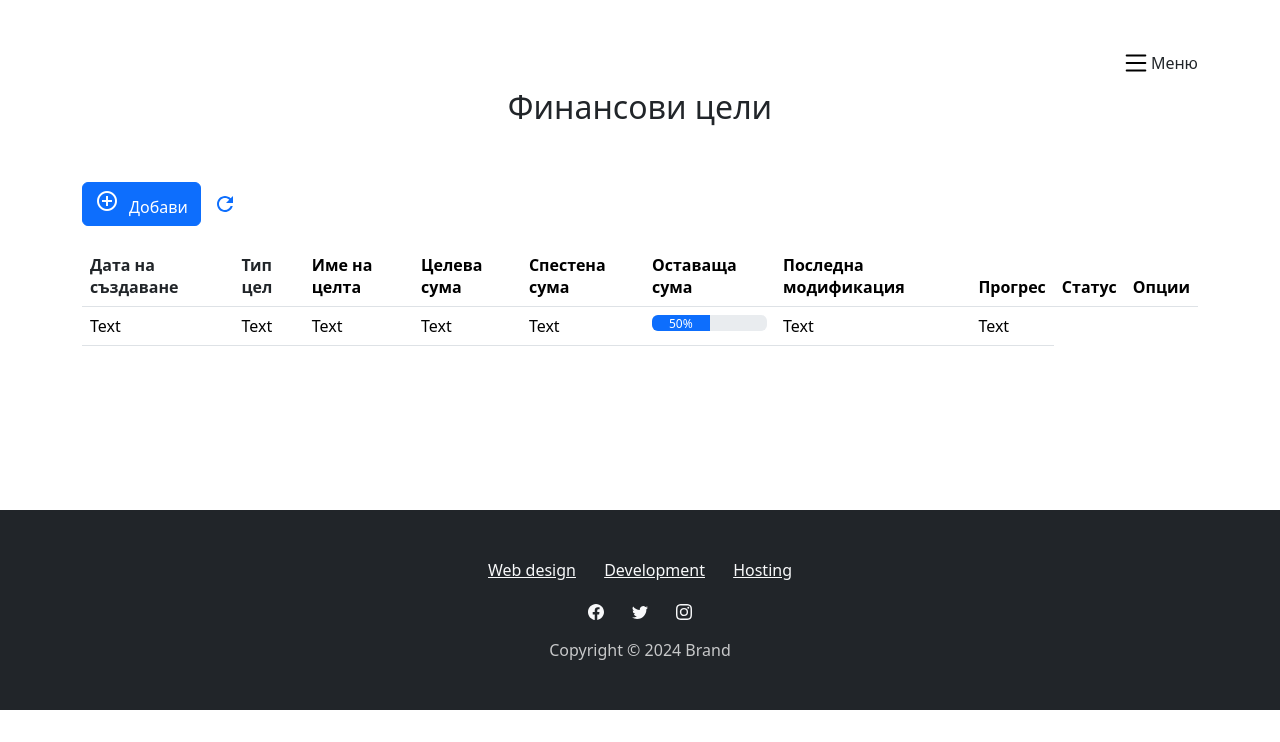
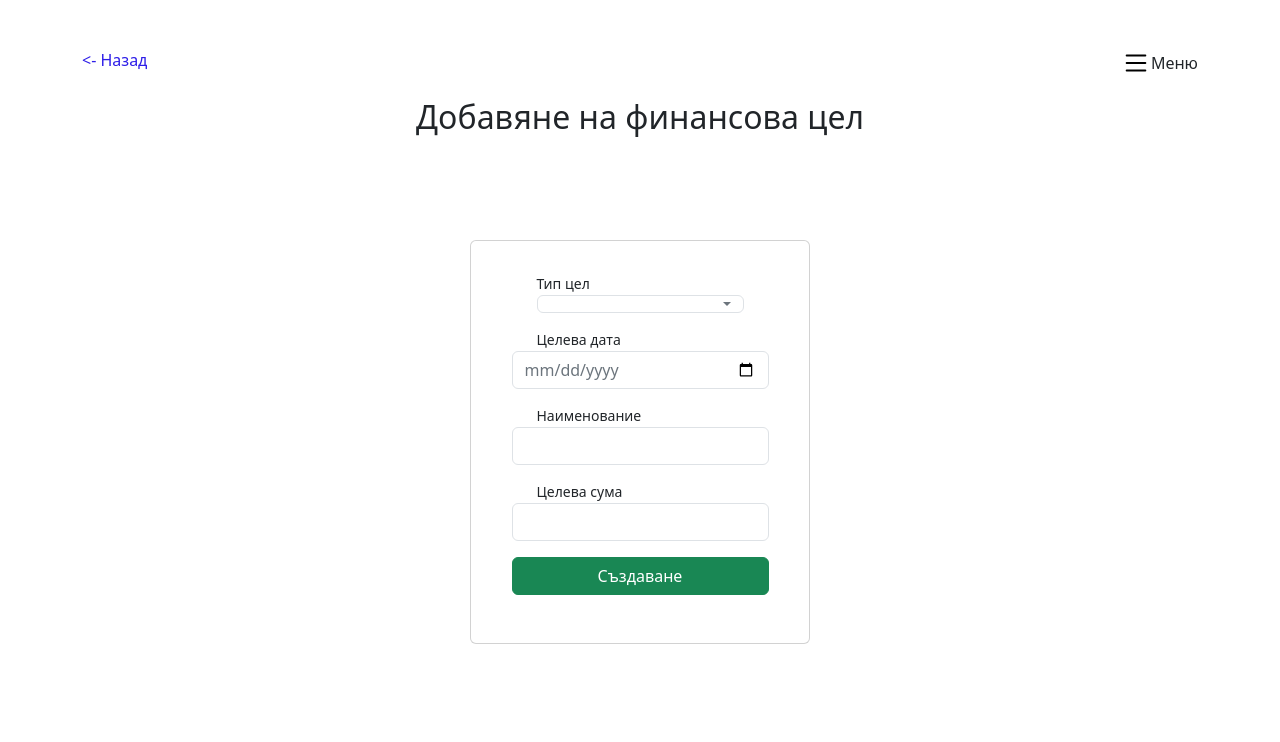
Before and after one commit to ivk4e/finance-app-org, a PHP site: page /index.php?page=finance-goals&action=add in a window 1280 px wide. Shown: the top 742 px of the page. Before the commit the page ends 710 px from the top, so only its background shows below. Run offline with PHP 8.4, Linux system fonts and the light colour scheme.

Commit message:
Finance Goals - add, edit pages added to index page

```diff
--- a/index.php
+++ b/index.php
@@ -1,12 +1,26 @@
 <?php
     $page = $_GET['page'] ?? 'hello';
-    //$page = 'pages/' . $page . '.php';
+    $action = $_GET['action'] ?? 'view';
 
     $page_path = '';
+    $page_title = '';
+    $show_back_button = false;
+
     switch ($page) {
         case 'finance-goals':
-            $page_path = './pages/finance-goals/finance-goals.php';
-            $page_title = 'Финансови цели';
+            if ($action === 'add') {
+                $page_path = './pages/finance-goals/add-finance-goal.php';
+                $page_title = 'Добавяне на финансова цел';
+                $show_back_button = true;
+            }
+            else if ($action === 'edit') {
+                $page_path = './pages/finance-goals/edit-finance-goal.php';
+                $page_title = 'Редактиране на финансова цел';
+                $show_back_button = true;
+            } else {
+                $page_path = './pages/finance-goals/finance-goals.php';
+                $page_title = 'Финансови цели';
+            }
             break;
         case 'my-credits':
             $page_path = './pages/credits/my-credits.php';
@@ -39,12 +53,28 @@
     <div style="display: block;">
         <div id="main-content" style="margin-bottom: 100px;">
             <div class="container py-4 py-xl-5">
-                <div class="d-sm-flex d-md-flex d-lg-flex d-xl-flex d-xxl-flex justify-content-sm-end justify-content-xxl-end" style="display: inline-flex;margin-bottom: 10px;"><button class="toggle-sidebar" type="button" data-bs-target="#offcanvas-menu" data-bs-toggle="offcanvas" data-bs-backdrop="true" style="padding:14px 11px 1px 5px;padding-top:15px;padding-bottom:1px;padding-right:11px;width:30px;height:30px;background:url('assets/img/list.svg') center / contain no-repeat;border-style:none;"><i class="bi bi-list"></i></button><label class="form-label" style="margin-bottom: 0px;margin-top: 3px;">Меню</label></div>
+                <div class="d-sm-flex d-md-flex d-lg-flex d-xl-flex d-xxl-flex justify-content-sm-end justify-content-xxl-end" style="display: inline-flex;margin-bottom: 10px;">
+                     <!-- Back Button -->
+                     <?php if ($show_back_button): ?>
+                            <div class="d-xxl-flex me-auto justify-content-xxl-start">
+                                <a href="?page=<?php echo $page ?>" style="text-decoration: none;">
+                                    <p class="d-xxl-flex" style="color: rgb(45,29,232);">&lt;- Назад</p>
+                                </a>
+                            </div>
+                    <?php endif; ?>
+
+                     <!-- Button Menu -->
+                    <button class="toggle-sidebar" type="button" data-bs-target="#offcanvas-menu" data-bs-toggle="offcanvas" data-bs-backdrop="true" style="padding:14px 11px 1px 5px;padding-top:15px;padding-bottom:1px;padding-right:11px;width:30px;height:30px;background:url('assets/img/list.svg') center / contain no-repeat;border-style:none;"><i class="bi bi-list"></i></button><label class="form-label" style="margin-bottom: 0px;margin-top: 3px;">Меню</label>
+                </div>
+
+                <!-- Page Title -->
                 <div class="row mb-5">
                     <div class="col-md-8 col-xl-6 text-center mx-auto">
                         <h2 style="display: inline-flex;"><?php echo $page_title ?></h2>
                     </div>
                 </div>
+
+                <!-- Page Content -->
                 <?php
                     if (file_exists($page_path)) {
                         include $page_path;
--- a/pages/finance-goals/add-finance-goal.php
+++ b/pages/finance-goals/add-finance-goal.php
@@ -1,28 +1,3 @@
-<?php
-    include '../includes/sidebar.php';
-
-    $is_main_page = false;
-    include '../includes/head.php';
-?>
-
-<!DOCTYPE html>
-<html data-bs-theme="light" lang="en">
-
-<body>
-    <div style="display: block;">
-        <div id="main-content" style="margin-bottom: 100px;">
-            <div class="container py-4 py-xl-5" style="padding-bottom: 48px;height: 160px;">
-                <div class="d-flex d-sm-flex d-md-flex d-lg-flex d-xl-flex d-xxl-flex justify-content-end justify-content-sm-end justify-content-md-end justify-content-lg-end justify-content-xl-end justify-content-xxl-end" style="display: inline-flex;margin-bottom: 10px;">
-                    <div class="d-xxl-flex me-auto justify-content-xxl-start"><a href="finance-goals.html" style="text-decoration:none;">
-                            <p class="d-xxl-flex" style="color: rgb(45,29,232);">&lt;- Назад</p>
-                        </a></div><button class="toggle-sidebar" type="button" data-bs-target="#offcanvas-menu" data-bs-toggle="offcanvas" data-bs-backdrop="true" style="padding:14px 11px 1px 5px;padding-top:15px;padding-bottom:1px;padding-right:11px;width:30px;height:30px;background:url('../assets/img/list.svg') center / contain no-repeat;border-style:none;"><i class="bi bi-list"></i></button><label class="form-label" style="margin-bottom: 0px;margin-top: 3px;">Меню</label>
-                </div>
-                <div class="row mb-5">
-                    <div class="col-md-8 col-xl-6 text-center mx-auto">
-                        <h2 style="display: inline-flex;">Добавяне на финансова цел</h2>
-                    </div>
-                </div>
-            </div>
 <div>
     <div class="container">
         <div class="row">
@@ -54,12 +29,3 @@
         </div>
     </div>
 </div>
-        </div>
-    </div>
-    <?php
-        include '../includes/footer.php';
-    ?>
-    <script src="../assets/bootstrap/js/bootstrap.min.js"></script>
-</body>
-
-</html>
--- a/pages/finance-goals/finance-goals.php
+++ b/pages/finance-goals/finance-goals.php
@@ -1,8 +1,4 @@
-<?php
-
-?>
-
-<div class="d-xxl-flex justify-content-xxl-start" style="margin-bottom: 20px;"><a href="add-finance-goal.html"><button class="btn btn-primary d-xxl-flex justify-content-xxl-center" type="button" style="color: var(--bs-btn-color);background: var(--bs-link-color);border-color: var(--bs-link-color);padding-right: 12px;"><i class="material-icons d-xxl-flex justify-content-xxl-end" style="margin-right: 10px;font-size: 24px;">add_circle_outline</i>Добави</button></a><button class="btn btn-primary d-xxl-flex" type="button" style="background: rgba(33,37,41,0);border-style: none;"><svg xmlns="http://www.w3.org/2000/svg" height="1em" viewBox="0 0 24 24" width="1em" fill="currentColor" style="color: var(--bs-link-color);border-style: none;font-size: 24px;">
+<div class="d-xxl-flex justify-content-xxl-start" style="margin-bottom: 20px;"><a href="?page=finance-goals&action=add"><button class="btn btn-primary d-xxl-flex justify-content-xxl-center" type="button" style="color: var(--bs-btn-color);background: var(--bs-link-color);border-color: var(--bs-link-color);padding-right: 12px;"><i class="material-icons d-xxl-flex justify-content-xxl-end" style="margin-right: 10px;font-size: 24px;">add_circle_outline</i>Добави</button></a><button class="btn btn-primary d-xxl-flex" type="button" style="background: rgba(33,37,41,0);border-style: none;"><svg xmlns="http://www.w3.org/2000/svg" height="1em" viewBox="0 0 24 24" width="1em" fill="currentColor" style="color: var(--bs-link-color);border-style: none;font-size: 24px;">
             <path d="M0 0h24v24H0z" fill="none"></path>
             <path d="M17.65 6.35C16.2 4.9 14.21 4 12 4c-4.42 0-7.99 3.58-7.99 8s3.57 8 7.99 8c3.73 0 6.84-2.55 7.73-6h-2.08c-.82 2.33-3.04 4-5.65 4-3.31 0-6-2.69-6-6s2.69-6 6-6c1.66 0 3.14.69 4.22 1.78L13 11h7V4l-2.35 2.35z"></path>
         </svg></button></div>
```
Also changed, not shown: pages/finance-goals/edit-finance-goal.php (+0 -34 lines). Lines whose indentation alone changed are shown as unchanged.
